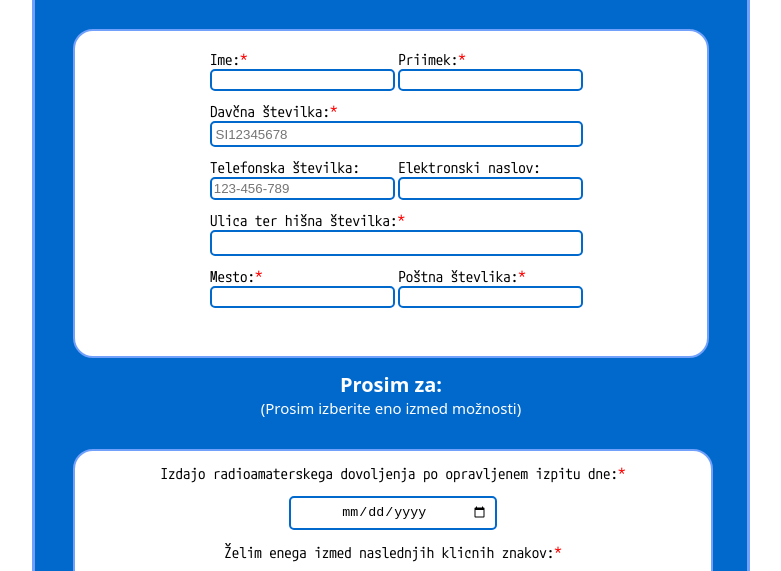
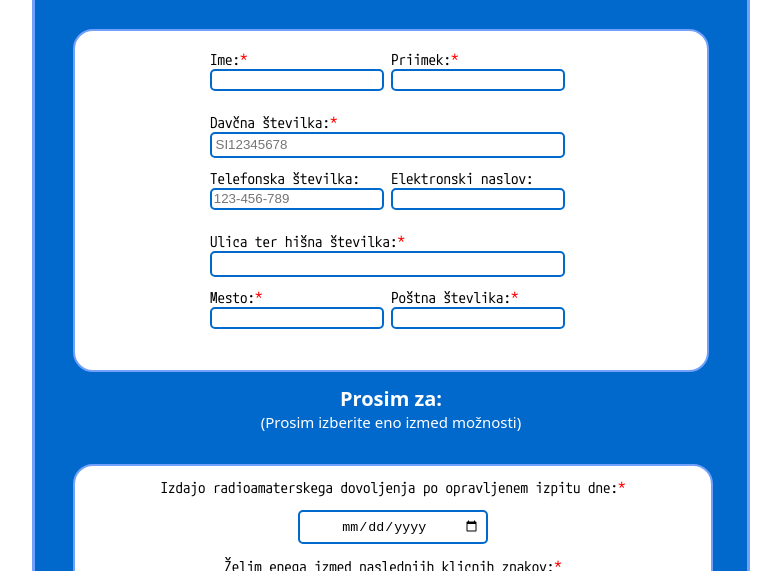
Before and after one commit to AnzeSinigoj/Vloga-za-radioamtersko-dovoljenje, a plain HTML site: page index.html in a window 1280 px wide. Shown: the part 210-781 px from the top of the page, without its empty margins (249-1030 px from the left). Drawn offline with Linux system fonts and the light colour scheme.

Commit message:
Četrti commit

```diff
--- a/style.css
+++ b/style.css
@@ -8,7 +8,8 @@
     src: url(fonti/MPLUSCodeLatin.ttf);
 }
 
-html, body {
+html,
+body {
     width: 100%;
     height: 100%;
     font-family: font_obic;
@@ -16,19 +17,20 @@ html, body {
 }
 
 /*
-
 #0169cc -tmna
 #71a1fa -svetla
-
 */
 
 div {
     padding-bottom: 3%;
 }
-input[type=text], input[type=email], input[type=date], textarea{
+
+input[type=text],input[type=email],input[type=date],textarea {
     border: 2px solid #0169cc;
     border-radius: 5px;
     padding: 1%;
+    box-sizing: border-box;
+    width: 100%;
 }
 
 .obv::after {
@@ -36,7 +38,7 @@ input[type=text], input[type=email], input[type=date], textarea{
     color: red;
 }
 
-.osivi{
+.osivi {
     cursor: pointer;
     opacity: 0.5;
 }
@@ -70,7 +72,7 @@ input[type=text], input[type=email], input[type=date], textarea{
     background: #0169cc;
 }
 
-#obrazec-main>form>#osnovni {
+#osnovni {
     padding: 3%;
     max-width: 100%;
     border-radius: 20px;
@@ -78,8 +80,12 @@ input[type=text], input[type=email], input[type=date], textarea{
     margin-bottom: 2%;
     display: flex;
     flex-direction: column;
+    background: white;
     align-items: center;
-    background: white;
+}
+
+#osnovni>div {
+    padding: 0;
 }
 
 #gnaslov {
@@ -95,52 +101,17 @@ input[type=text], input[type=email], input[type=date], textarea{
     font-weight: bold;
 }
 
-#ime_priimek {
-    display: flex;
-    max-width: fit-content;
-}
-
-#ime_priimek>div {
-    padding: 0;
-    text-align: left;
+#ime_priimek > div, #davcna, #tel_mail > div, #naslov, #mestoSt > div {
+    flex: 1;
     margin-right: 2%;
 }
 
-#davcna {
-    width: 100%;
-}
-#davcna>input{
-    width: 100%;
+#ime_priimek, #tel_mail, #mestoSt {
+    display: flex;
 }
 
-#tel_mail {
-    display: flex;
-    max-width: fit-content;
-}
-
-#tel_mail>div {
-    padding: 0;
-    text-align: left;
-    margin-right: 2%;
-}
-
-#naslov {
-    width: 100%;
-}
-#naslov>input{
-    width: 100%;
-}
-
-#mestoSt {
-    display: flex;
-    max-width: fit-content;
-
-}
-
-#mestoSt>div {
-    padding: 0;
-    text-align: left;
-    margin-right: 2%;
+#davcna > input, #ulica_hisna_st, #mesto, #postnaST, #telefonska, #mail {
+    width: 100%
 }
 
 #prosnja {
@@ -165,6 +136,7 @@ input[type=text], input[type=email], input[type=date], textarea{
     background-color: white;
     transition: opacity 0.5s ease;
 }
+
 #izdaja>input {
     width: 20%;
     font-weight: bold;
@@ -229,10 +201,11 @@ input[type=text], input[type=email], input[type=date], textarea{
     text-align: left;
 }
 
-#vracilo>#vrac_kz{
+#vracilo>#vrac_kz {
     text-align: center;
     width: 30%;
 }
+
 #vracilo>#dat_vrac_kz {
     text-align: center;
     font-weight: normal;
```
